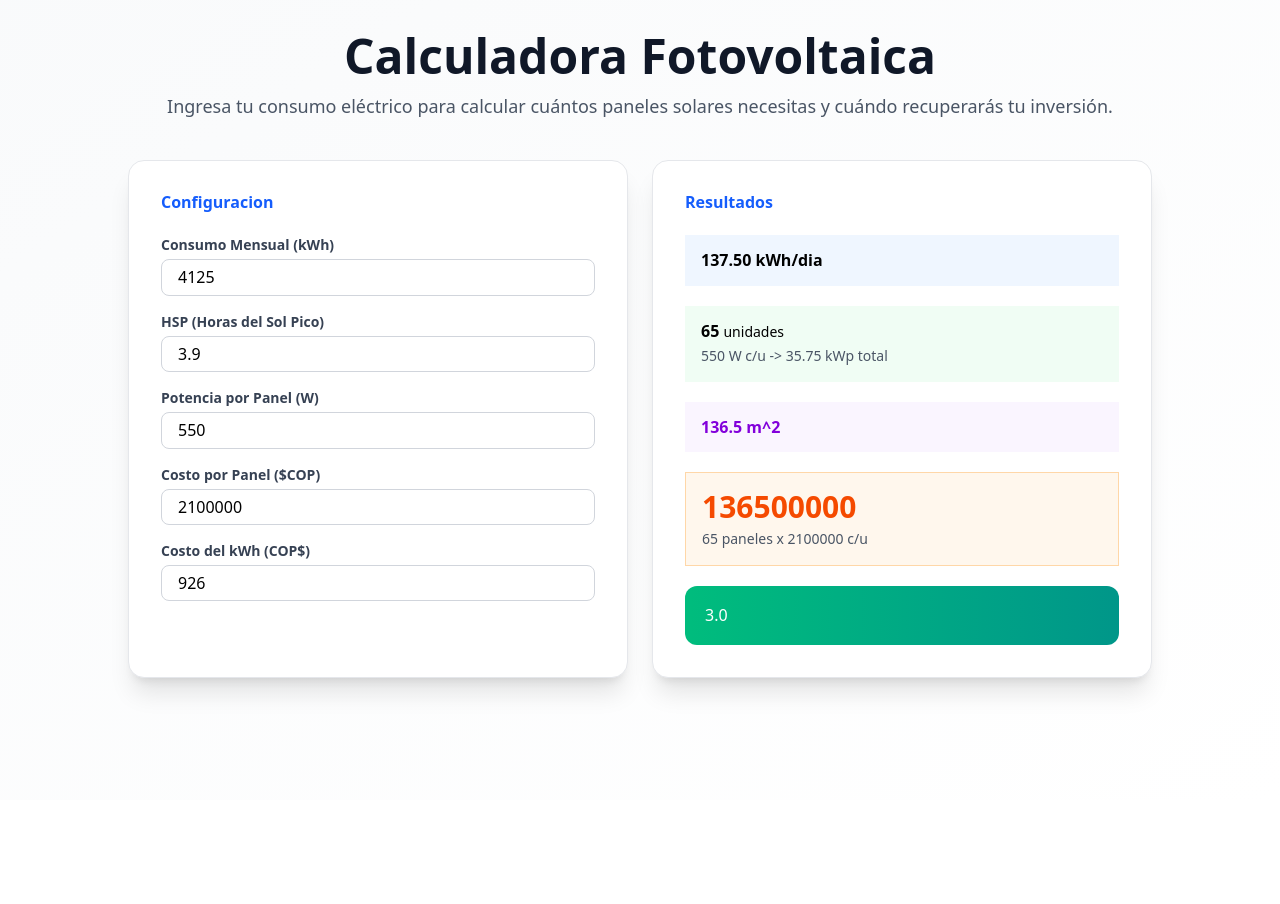
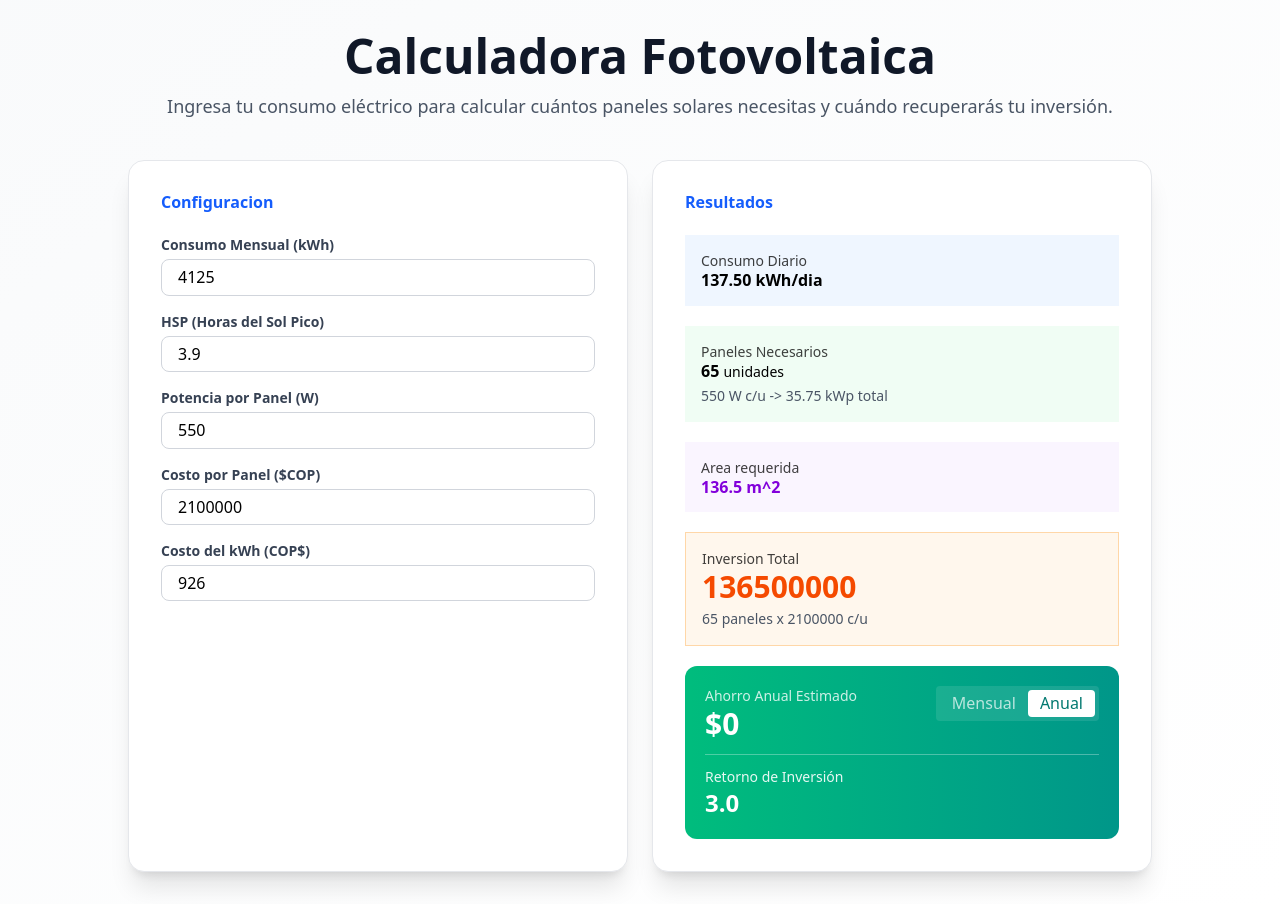
Before and after one commit to CamiloParraS/Calculadora_FotoVoltaica-STACTIC, a plain HTML site: page index.html in a window 1280 px wide. Before the commit the page ends 800 px from the top, so only its background shows below. Drawn offline with nearby package versions, Linux system fonts and the light colour scheme.

Commit message:
polish UI

```diff
--- a/index.html
+++ b/index.html
@@ -117,6 +117,7 @@
                     <div class="space-y-5">
                         <!-- Consumo Diario -->
                         <div class="bg-blue-50 p-4 rounded-x1">
+                            <p class="text-sm opacity-75">Consumo Diario</p>
                             <p
                                 id="consumoDiario"
                                 class="text-2x1 font-bold text-primary"
@@ -126,6 +127,7 @@
                         </div>
                         <!-- Paneles -->
                         <div class="bg-green-50 p-4 rounded-x1">
+                            <p class="text-sm opacity-75">Paneles Necesarios</p>
                             <p
                                 id="paneles"
                                 class="text-3x1 font-bold text-success"
@@ -139,6 +141,7 @@
                         </div>
                         <!-- Area -->
                         <div class="bg-purple-50 p-4 rounded-x1">
+                            <p class="text-sm opacity-75">Area requerida</p>
                             <p
                                 id="areaTotal"
                                 class="text-2x1 font-bold text-purple-700"
@@ -150,6 +153,7 @@
                         <div
                             class="bg-orange-50 p-4 rounded-x1 border border-orange-200"
                         >
+                            <p class="text-sm opacity-75">Inversion Total</p>
                             <p
                                 id="costoTotal"
                                 class="text-3xl font-bold text-orange-600"
@@ -166,7 +170,45 @@
                             class="bg-gradient-to-r from-emerald-500 to-teal-600 p-5 rounded-xl text-white"
                         >
                             <div class="flex items-start gap-4">
-                                <div><p id="roiValor"></p></div>
+                                <div>
+                                    <p
+                                        id="ahorroLabel"
+                                        class="text-sm opacity-80"
+                                    >
+                                        Ahorro Anual Estimado
+                                    </p>
+                                    <p
+                                        id="ahorroValor"
+                                        class="text-3xl font-bold neon-text"
+                                    >
+                                        $0
+                                    </p>
+                                </div>
+                                <div
+                                    class="ml-auto inline-flex rounded bg-white/10 p-1"
+                                >
+                                    <button
+                                        id="btnMensual"
+                                        class="px-3 py-1 rounded text-white/70"
+                                    >
+                                        Mensual
+                                    </button>
+                                    <button
+                                        id="btnAnual"
+                                        class="ml-2 px-3 py-1 rounded bg-white text-teal-700"
+                                    >
+                                        Anual
+                                    </button>
+                                </div>
+                            </div>
+
+                            <div class="mt-3 pt-3 border-t border-white/30">
+                                <p class="text-sm opacity-90">
+                                    Retorno de Inversión
+                                </p>
+                                <p id="roiValor" class="text-2xl font-bold">
+                                    --
+                                </p>
                             </div>
                         </div>
                     </div>
```
